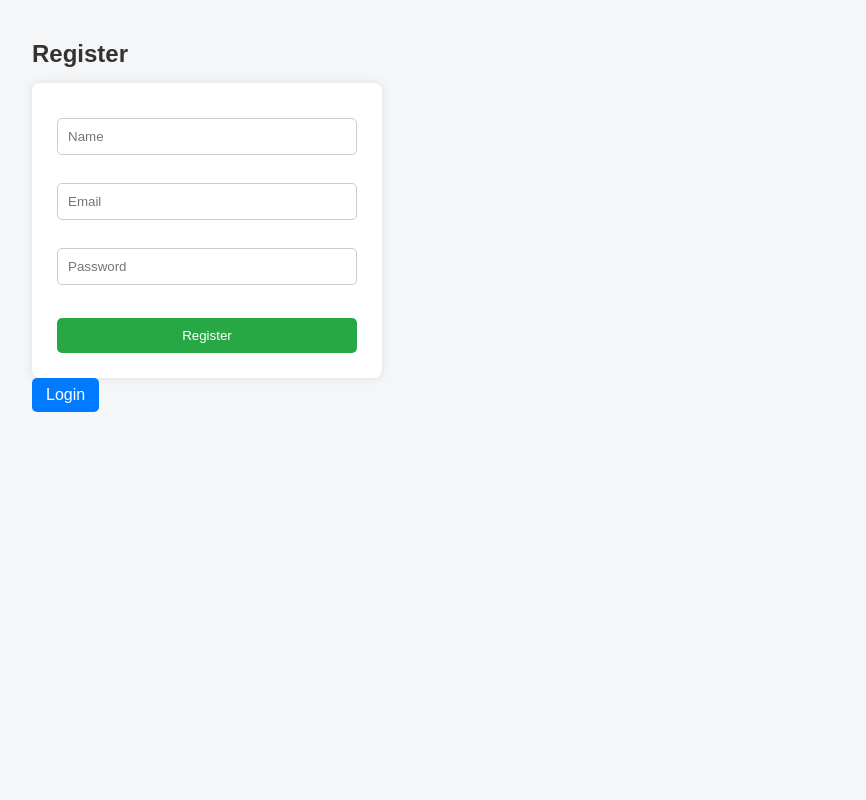
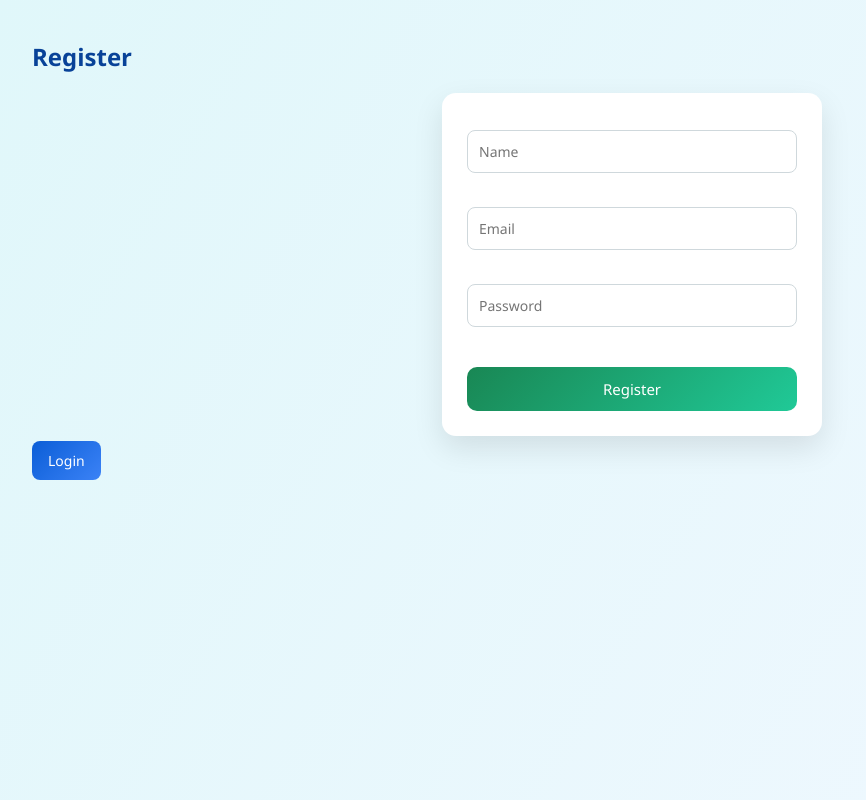
Before and after one commit to chiragtiwari11/EVENT-MANAGEMENT-SYSTEM, a Flask app: page /register in a window 1280 px wide. Shown: the whole page, without its empty margins (8-874 px from the left). Run offline with Flask 3, Linux system fonts and the light colour scheme.

Commit message:
improve css

```diff
--- a/static/css/style.css
+++ b/static/css/style.css
@@ -1,105 +1,158 @@
-/* -------- BASIC RESET -------- */
+/* ================= RESET ================= */
 * {
     margin: 0;
     padding: 0;
     box-sizing: border-box;
-    font-family: Arial, Helvetica, sans-serif;
+    font-family: "Segoe UI", Tahoma, Geneva, Verdana, sans-serif;
 }
 
-/* -------- BODY -------- */
+/* ================= BODY ================= */
 body {
-    background-color: #f4f6f8;
+    background: linear-gradient(120deg, #e0f7fa, #f1f8ff);
+    min-height: 100vh;
     padding: 40px;
+    color: #333;
 }
 
-/* -------- HEADINGS -------- */
-h1, h2, h3 {
-    color: #333;
-    margin-bottom: 15px;
+/* ================= HEADINGS ================= */
+h1 {
+    text-align: center;
+    margin-bottom: 25px;
+    color: #0b5ed7;
 }
 
-/* -------- LINKS -------- */
+h2 {
+    margin-bottom: 20px;
+    color: #084298;
+}
+
+h3 {
+    color: #0b5ed7;
+    margin-bottom: 8px;
+}
+
+/* ================= LINKS / BUTTONS ================= */
 a {
     text-decoration: none;
+    background: linear-gradient(135deg, #0b5ed7, #3b82f6);
     color: white;
-    background-color: #007bff;
-    padding: 8px 14px;
-    border-radius: 5px;
-    margin-right: 8px;
+    padding: 10px 16px;
+    border-radius: 8px;
+    font-size: 14px;
     display: inline-block;
+    margin: 5px 5px 5px 0;
+    transition: all 0.3s ease;
 }
 
 a:hover {
-    background-color: #0056b3;
+    transform: translateY(-2px);
+    box-shadow: 0 6px 15px rgba(0,0,0,0.15);
 }
 
-/* -------- FORMS -------- */
+/* ================= FORM CARD ================= */
 form {
     background: white;
+    max-width: 380px;
+    margin: auto;
     padding: 25px;
-    width: 350px;
-    border-radius: 8px;
-    box-shadow: 0 0 10px rgba(0,0,0,0.1);
+    border-radius: 14px;
+    box-shadow: 0 12px 30px rgba(0,0,0,0.1);
 }
 
+/* ================= INPUT ================= */
 input, textarea {
     width: 100%;
-    padding: 10px;
-    margin-top: 10px;
-    border-radius: 5px;
-    border: 1px solid #ccc;
+    padding: 11px;
+    margin-top: 12px;
+    border-radius: 8px;
+    border: 1px solid #cfd8dc;
+    font-size: 14px;
 }
 
-textarea {
-    resize: none;
-    height: 80px;
+input:focus, textarea:focus {
+    outline: none;
+    border-color: #0b5ed7;
+    box-shadow: 0 0 0 2px rgba(11,94,215,0.15);
 }
 
-/* -------- BUTTON -------- */
+/* ================= BUTTON ================= */
 button {
-    background-color: #28a745;
+    width: 100%;
+    background: linear-gradient(135deg, #198754, #20c997);
     color: white;
-    padding: 10px;
+    padding: 12px;
+    margin-top: 18px;
     border: none;
-    border-radius: 5px;
-    margin-top: 15px;
+    border-radius: 10px;
+    font-size: 15px;
     cursor: pointer;
-    width: 100%;
+    transition: all 0.3s ease;
 }
 
 button:hover {
-    background-color: #1e7e34;
+    transform: scale(1.03);
+    box-shadow: 0 8px 18px rgba(0,0,0,0.15);
 }
 
-/* -------- EVENT CARD -------- */
+/* ================= EVENT CARD ================= */
 .event-card {
     background: white;
-    padding: 20px;
-    margin: 15px 0;
-    border-radius: 8px;
-    box-shadow: 0 0 8px rgba(0,0,0,0.08);
+    border-radius: 16px;
+    padding: 22px;
+    margin: 20px auto;
+    max-width: 650px;
+    box-shadow: 0 10px 25px rgba(0,0,0,0.08);
+    position: relative;
 }
 
-/* -------- TABLE -------- */
-table {
-    background: white;
-    border-collapse: collapse;
-    width: 80%;
-    margin-top: 20px;
+.event-card::before {
+    content: "";
+    position: absolute;
+    top: 0;
+    left: 0;
+    height: 100%;
+    width: 6px;
+    background: linear-gradient(180deg, #0b5ed7, #20c997);
+    border-radius: 16px 0 0 16px;
 }
 
-th, td {
-    padding: 12px;
-    border: 1px solid #ccc;
-    text-align: center;
+/* ================= TABLE ================= */
+table {
+    width: 85%;
+    margin: 30px auto;
+    border-collapse: collapse;
+    background: white;
+    border-radius: 14px;
+    overflow: hidden;
+    box-shadow: 0 10px 25px rgba(0,0,0,0.08);
 }
 
 th {
-    background-color: #007bff;
+    background: linear-gradient(135deg, #0b5ed7, #3b82f6);
     color: white;
+    padding: 14px;
 }
 
-/* -------- DASHBOARD -------- */
+td {
+    padding: 12px;
+    text-align: center;
+    border-bottom: 1px solid #eee;
+}
+
+/* ================= DASHBOARD ================= */
+.dashboard-links {
+    text-align: center;
+    margin-top: 25px;
+}
+
 .dashboard-links a {
-    margin-bottom: 10px;
+    margin: 8px;
 }
+
+/* ================= FOOTER TEXT ================= */
+.footer-text {
+    text-align: center;
+    margin-top: 40px;
+    font-size: 13px;
+    color: #666;
+}
```
Also changed, not shown: static/css/JS/script.js (added).
